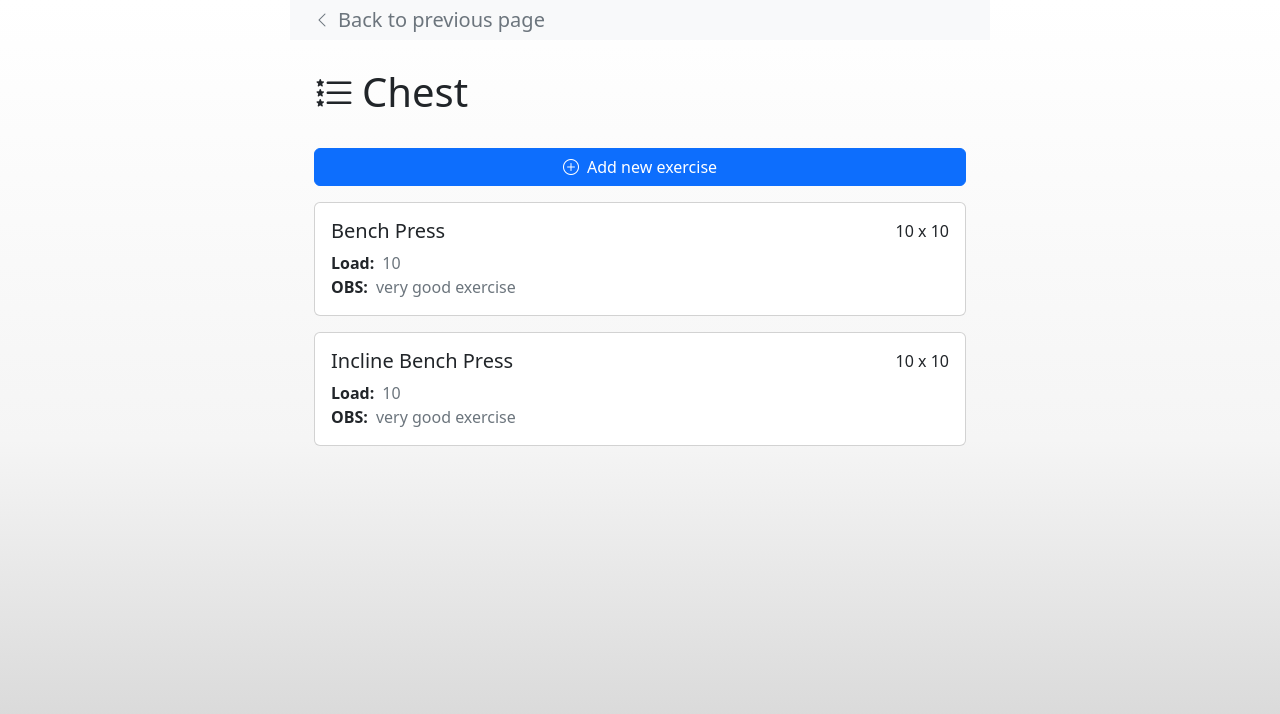
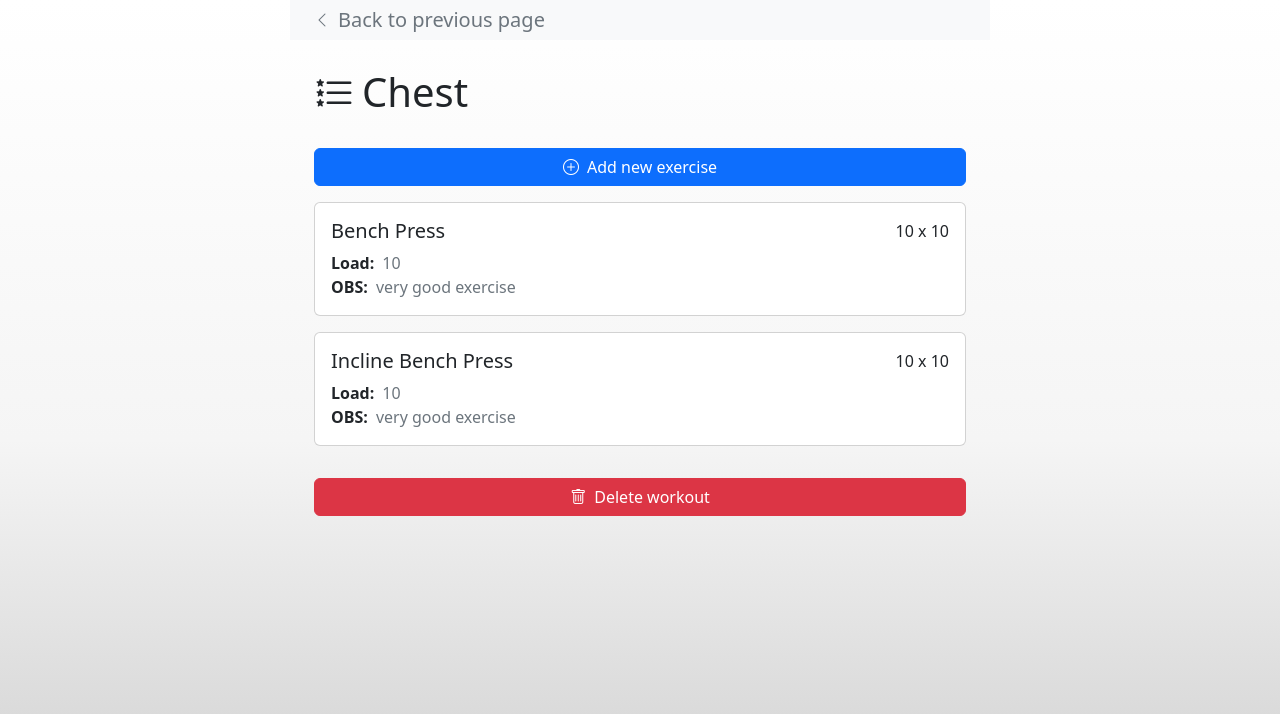
Before and after one commit to davigsousa/workout-manager, a Nuxt app: page /workout/1 in a window 1280 px wide. Shown: the top 714 px of the page. Built offline with nearby package versions, Linux system fonts and the light colour scheme.

Commit message:
feat: add delete workout button

```diff
--- a/pages/workout/[id].vue
+++ b/pages/workout/[id].vue
@@ -38,6 +38,14 @@
         </div>
       </li>
     </ul>
+
+    <div class="w-100 px-4 py-4">
+      <button class="btn btn-danger w-100">
+        <i class="bi bi-trash me-1"></i>
+
+        Delete workout
+      </button>
+    </div>
   </div>
 </template>
 
```
